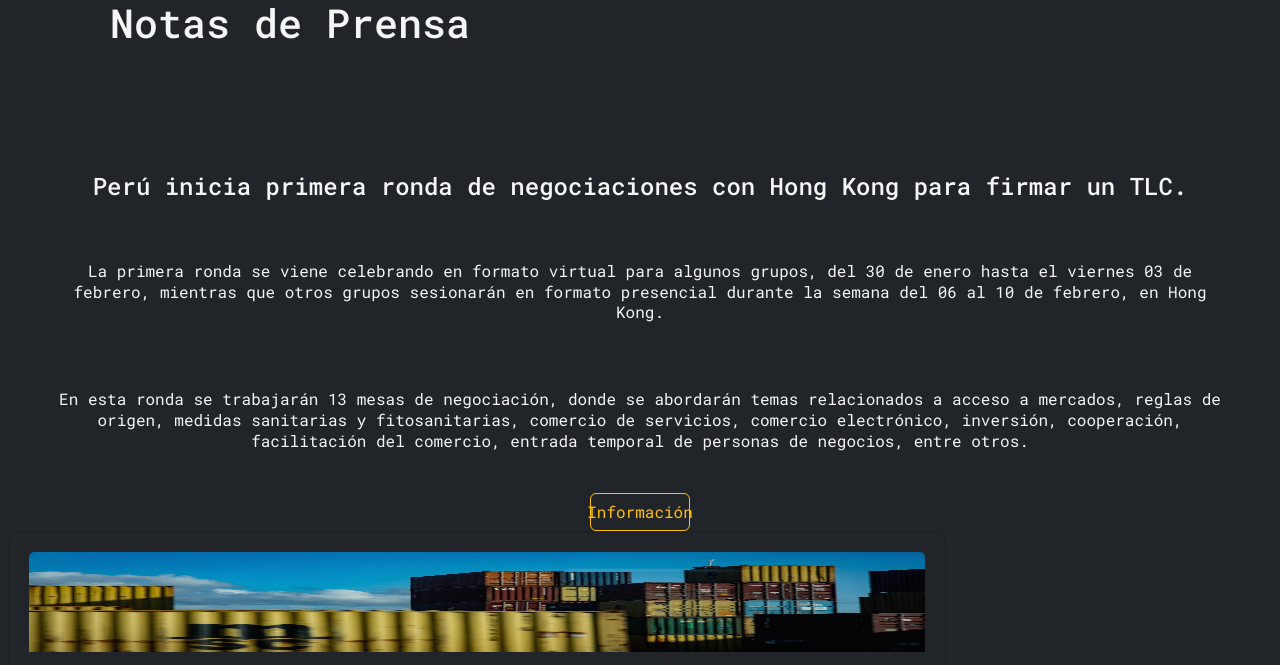
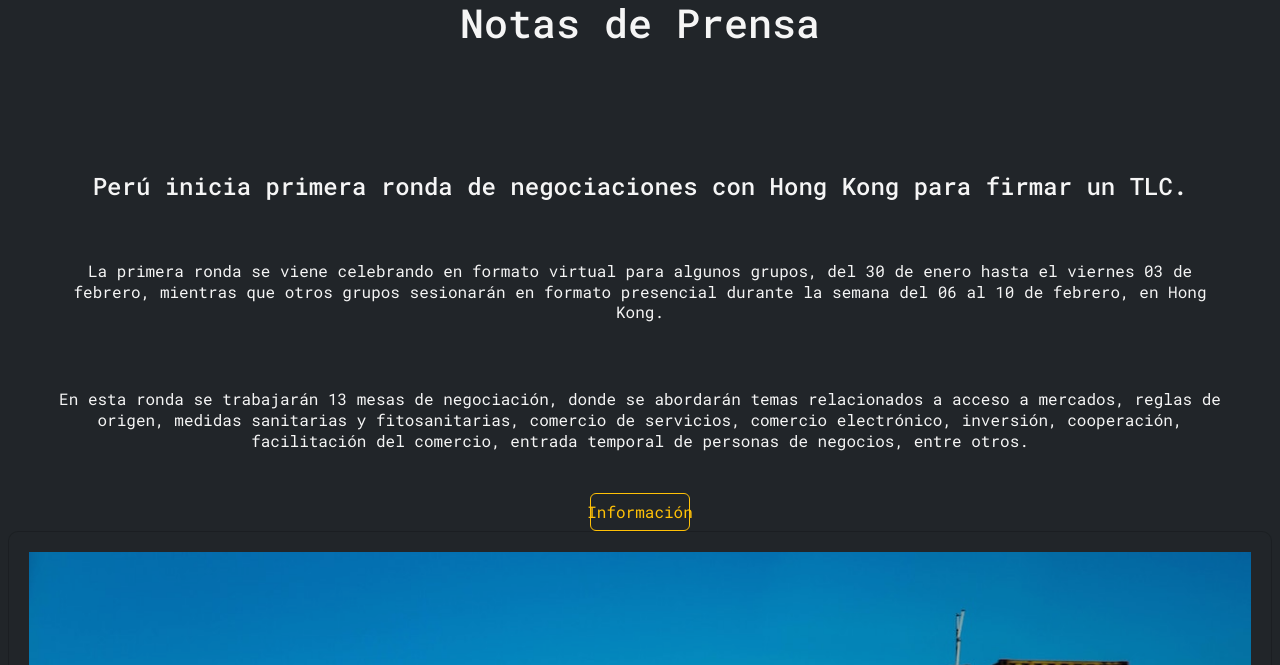
Before and after one commit to Raiclaussen/Vlledesanta, a plain HTML site: page pages/actualidad.html in a window 1280 px wide. Shown: the part 111-776 px from the top of the page. Drawn offline with nearby package versions, Linux system fonts and the light colour scheme.

Commit message:
Modificando la altura y el ancho de las imagenes de page actaulidad

```diff
--- a/css/style.css
+++ b/css/style.css
@@ -393,7 +393,10 @@
     color: whitesmoke;
 }
 
-
+.imagen-actualidad{
+    width: 100%;
+    height: 100%;
+}
 
 button.btn {
     width: 100px; /* Establece el ancho del botón */
@@ -403,9 +406,8 @@
 }
 
 @media (min-width: 768px) {
-    .pre01 {
-      display: flex;
-      flex-direction: row;
+    .pre01{
+        text-align: center;
     }
 }
 
--- a/pages/actualidad.html
+++ b/pages/actualidad.html
@@ -77,7 +77,7 @@
 <section>
   <div class="row">
     <div class="card bg-dark">
-      <img src="../assets/sectoragroexportador.jpg" class="card-img-top" alt="...">
+      <img class="imagen-actualidad" src="../assets/sectoragroexportador.jpg" class="card-img-top" alt="Esta imagen son contenedores">
 
       <div class="card-body">
         <h5 class="card-title text-white"> Sector Agroexportador</h5>
```
